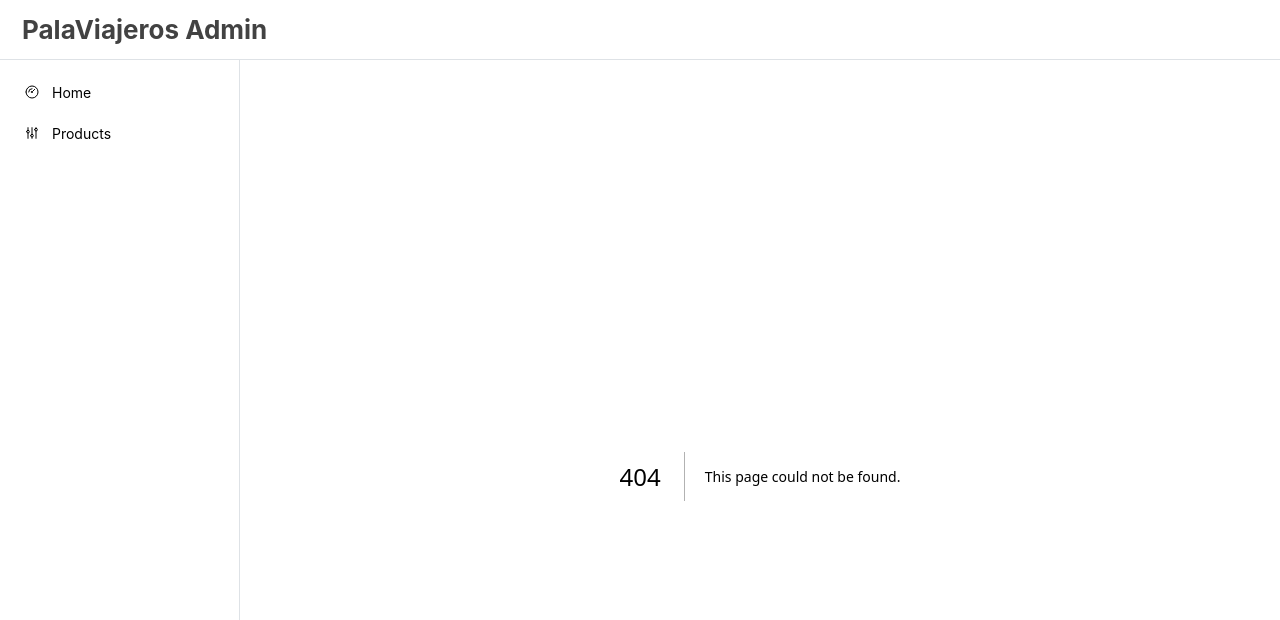
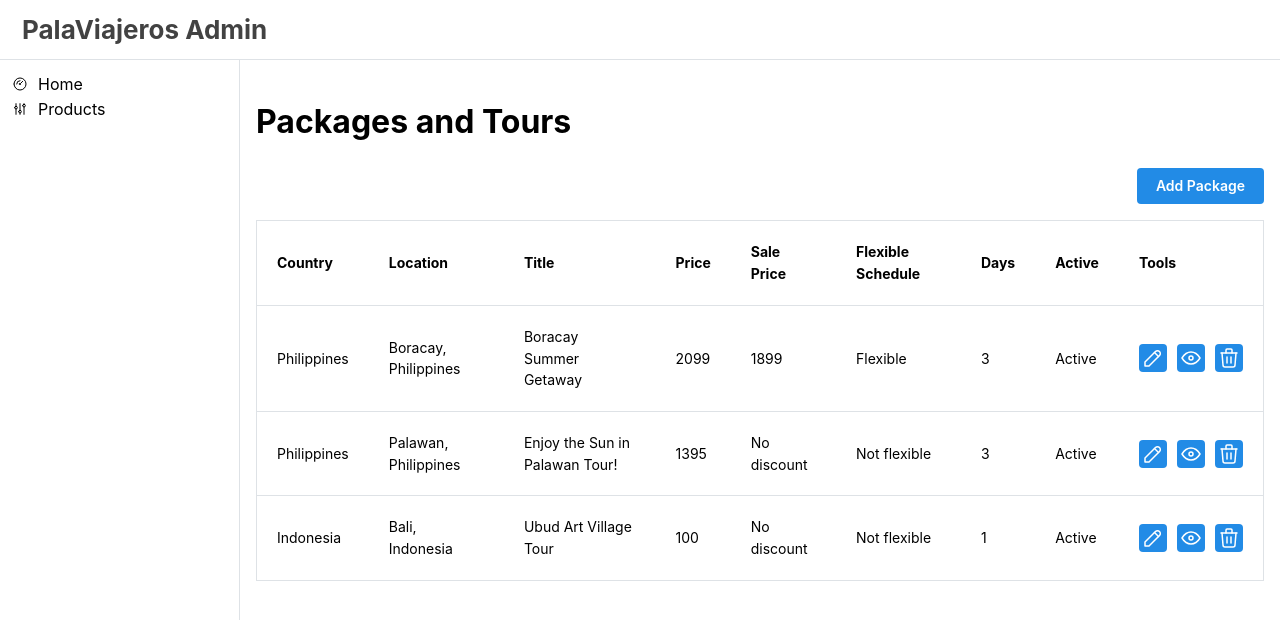
Before and after one commit to palaviajeros/palaviajeros-admin, a Next.js app: page /temp-folder in a window 1280 px wide. Before the commit this address had no page. Shown: the top 620 px of the page. Built offline with nearby package versions, Linux system fonts and the light colour scheme.

Commit message:
Temp rename

```diff
--- a/src/app/components/Navbar/Navbar.tsx
+++ b/src/app/components/Navbar/Navbar.tsx
@@ -1,8 +1,8 @@
 "use client";
-import React from "react";
-import styles from "@/app/components/Navbar/navbar.module.css";
+
 import { IconGauge, IconAdjustments } from "@tabler/icons-react";
-import { Box, NavLink } from "@mantine/core";
+import { Box, Flex } from "@mantine/core";
+import Link from "next/link";
 
 const links = [
   { icon: IconGauge, link: "/", label: "Home" },
@@ -10,10 +10,18 @@ const links = [
 ];
 
 export default function Navbar() {
-  const items = links.map((link, index) => <NavLink href={link.link} key={index} label={link.label} leftSection={<link.icon stroke={1.5} size="1rem" />} />);
+  const items = links.map(({ icon: IconComponent, link, label }, index) => (
+    <Flex align="center" gap="xs">
+      <IconComponent stroke={1.5} size="1rem" />
+      <Link href={link} key={index} style={{ textDecoration: "none", color: "black" }}>
+        {label}
+      </Link>
+    </Flex>
+  ));
+
   return (
     <nav>
-      <Box bg="var(--mantine-color-body)">{items}</Box>
+      <Box>{items}</Box>
     </nav>
   );
 }
--- a/src/app/PackagesAndTours/page.tsx
+++ b/src/app/temp-folder/page.tsx
@@ -1,6 +1,6 @@
 "use client";
-import React from "react";
-import { Table, ScrollArea, Group, Anchor, ActionIcon, Box, Flex } from "@mantine/core";
+
+import { Table, ScrollArea, ActionIcon, Flex, Button } from "@mantine/core";
 import { IconTrash, IconEye, IconPencil } from "@tabler/icons-react";
 import { countries } from "./countries";
 import { Country } from "../models/Country";
@@ -19,7 +19,7 @@ function PackagesRow({ pkg, country }: { pkg: Package; country: Country }) {
       <Table.Td>{pkg.days}</Table.Td>
       <Table.Td>{country.available ? "Active" : "Inactive"}</Table.Td>
       <Table.Td>
-        <Group gap="xs">
+        <Flex gap="xs">
           <ActionIcon component={Link} href="/">
             <IconPencil stroke={1.5} />
           </ActionIcon>
@@ -29,7 +29,7 @@ function PackagesRow({ pkg, country }: { pkg: Package; country: Country }) {
           <ActionIcon component={Link} href="/">
             <IconTrash stroke={1.5} />
           </ActionIcon>
-        </Group>
+        </Flex>
       </Table.Td>
     </Table.Tr>
   );
@@ -56,7 +56,9 @@ export default function PackagesAndTours() {
     <>
       <h1>Packages and Tours</h1>
       <Flex justify="end" pb="md">
-        <Link href="/producteditor">Add Package</Link>
+        <Link href="/producteditor">
+          <Button>Add Package</Button>
+        </Link>
       </Flex>
       <ScrollArea w="100%">
         <Table horizontalSpacing="lg" verticalSpacing="lg" withTableBorder>
```
Also changed, not shown: src/app/ProductEditor/page.tsx (+16 -28 lines), src/app/temp-folder/countries.ts (renamed from src/app/PackagesAndTours/countries.ts).
